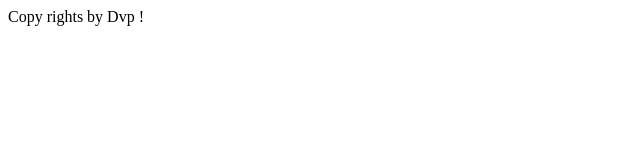
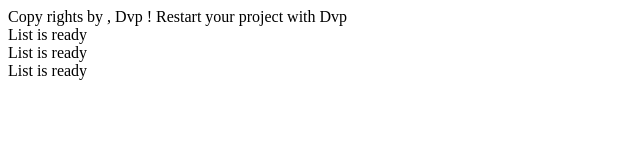
Before and after one commit to MDevivaraprasad-Dvp/First_Project, a plain HTML site: page Footer.html in a window 1280 px wide. Shown: the whole page, without its empty margins (0-640 px from the left). Drawn offline with Linux system fonts and the light colour scheme.

Commit message:
third commit

```diff
--- a/Footer.html
+++ b/Footer.html
@@ -1,4 +1,4 @@
-<!DOCTYPE html>
+<!doctype html>
 <html lang="en">
   <head>
     <meta charset="UTF-8" />
@@ -6,6 +6,9 @@
     <title>Document</title>
   </head>
   <body>
-    Copy rights by Dvp !
+    Copy rights by , Dvp ! Restart your project with Dvp
+    <nav>List is ready</nav>
+    <nav>List is ready</nav>
+    <nav>List is ready</nav>
   </body>
 </html>
```
